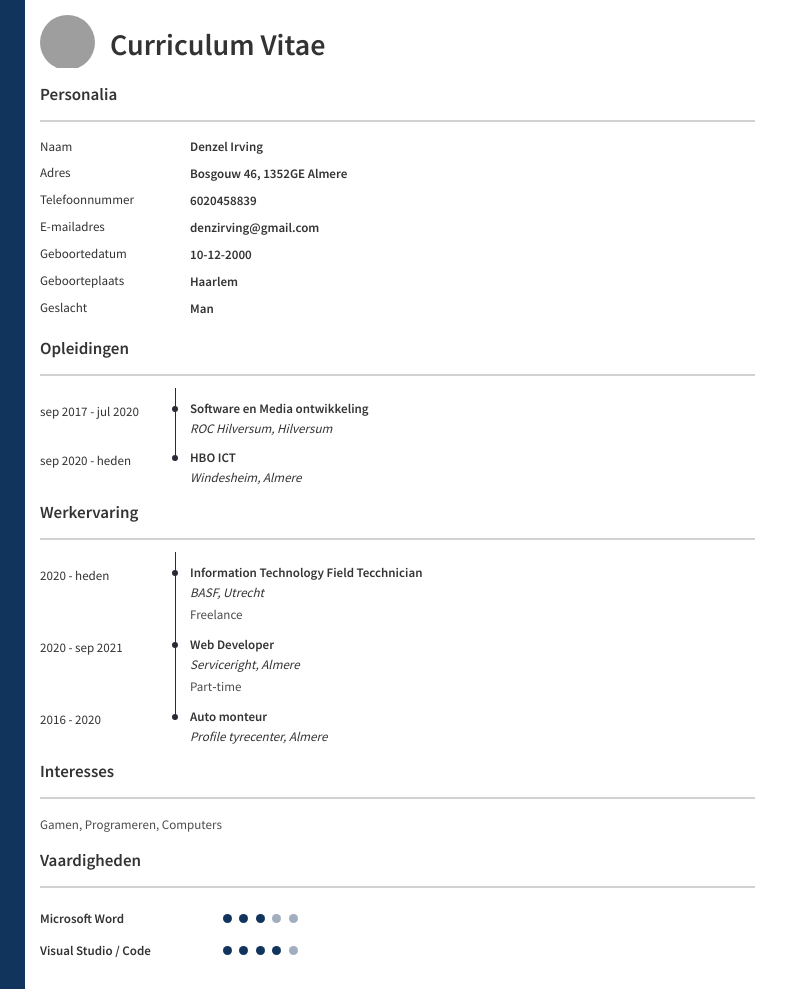
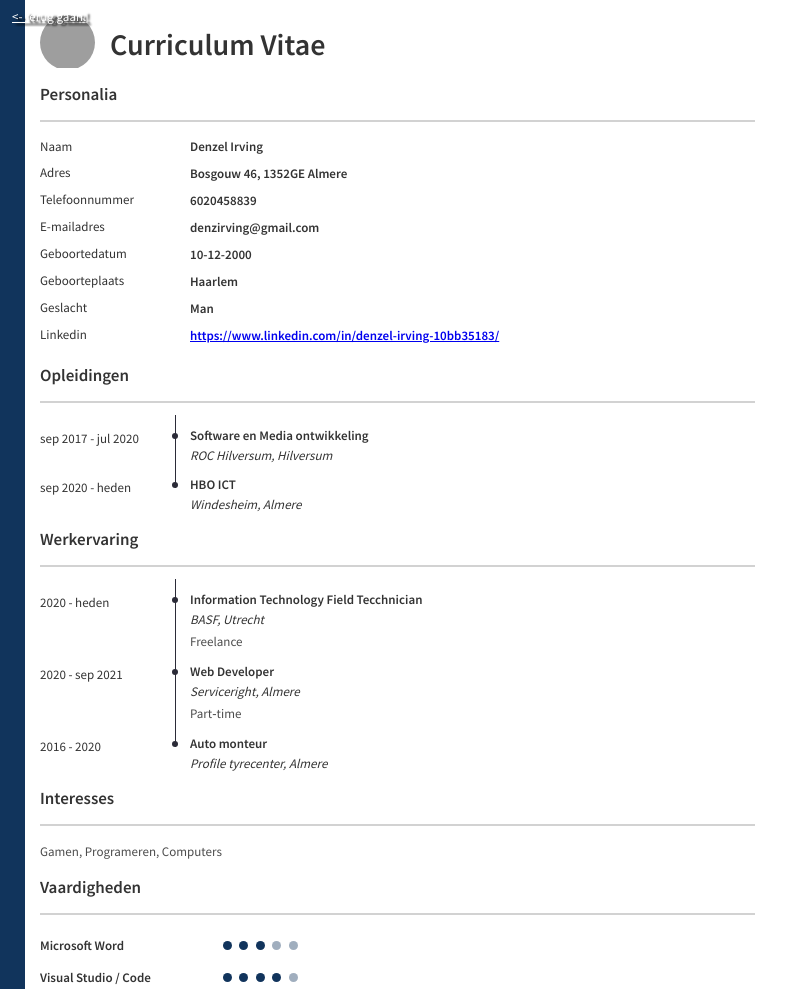
Before and after one commit to JeannotM/CV, a plain HTML site: page denzel.html in a window 1280 px wide. Shown: the top 989 px of the page, without its empty margins (0-805 px from the left). Drawn offline with Linux system fonts and the light colour scheme; grey boxes are pictures that could not be loaded.

Commit message:
Add files via upload

```diff
--- a/denzel.html
+++ b/denzel.html
@@ -423,6 +423,15 @@
         .c--02636f .skills--level {
             background: #02636f !important
         }
+        #back {
+            text-shadow: 4px 2px 2px black;
+            color:white;
+            display:fixed;
+            position:absolute;
+            z-index:240000;
+            left:12px;
+            top:8px;
+        }
     </style>
     <!-- ./css -->
 
@@ -431,7 +440,7 @@
 </head>
 
 <body class="c--11345c" style="overflow: hidden !important;">
-
+    <a id="back" href="index.html"><- terug gaan!</a>
     <div class="sidebar--bg"></div>
 
     <section class="sections">
@@ -529,6 +538,7 @@
                     </div>
                 </li>
 
+
                 <li class="section--item">
                     <div class="section--heading-group">
                         <div class="section--date">
@@ -537,6 +547,17 @@
                         <div class="section--heading">
                             <h3> Man
                             </h3>
+                        </div>
+                    </div>
+                </li>
+
+                <li class="section--item">
+                    <div class="section--heading-group">
+                        <div class="section--date">
+                            Linkedin
+                        </div>
+                        <div class="section--heading">
+                            <h3><a href="https://www.linkedin.com/in/denzel-irving-10bb35183/">https://www.linkedin.com/in/denzel-irving-10bb35183/</a></h3>
                         </div>
                     </div>
                 </li>
```
Also changed, not shown: index.html (+1 -1 lines), isabel.html (added, +32 -0 lines), jeannot.html (+13 -5 lines), max.html (+10 -1 lines), isabel.jpeg (added).
